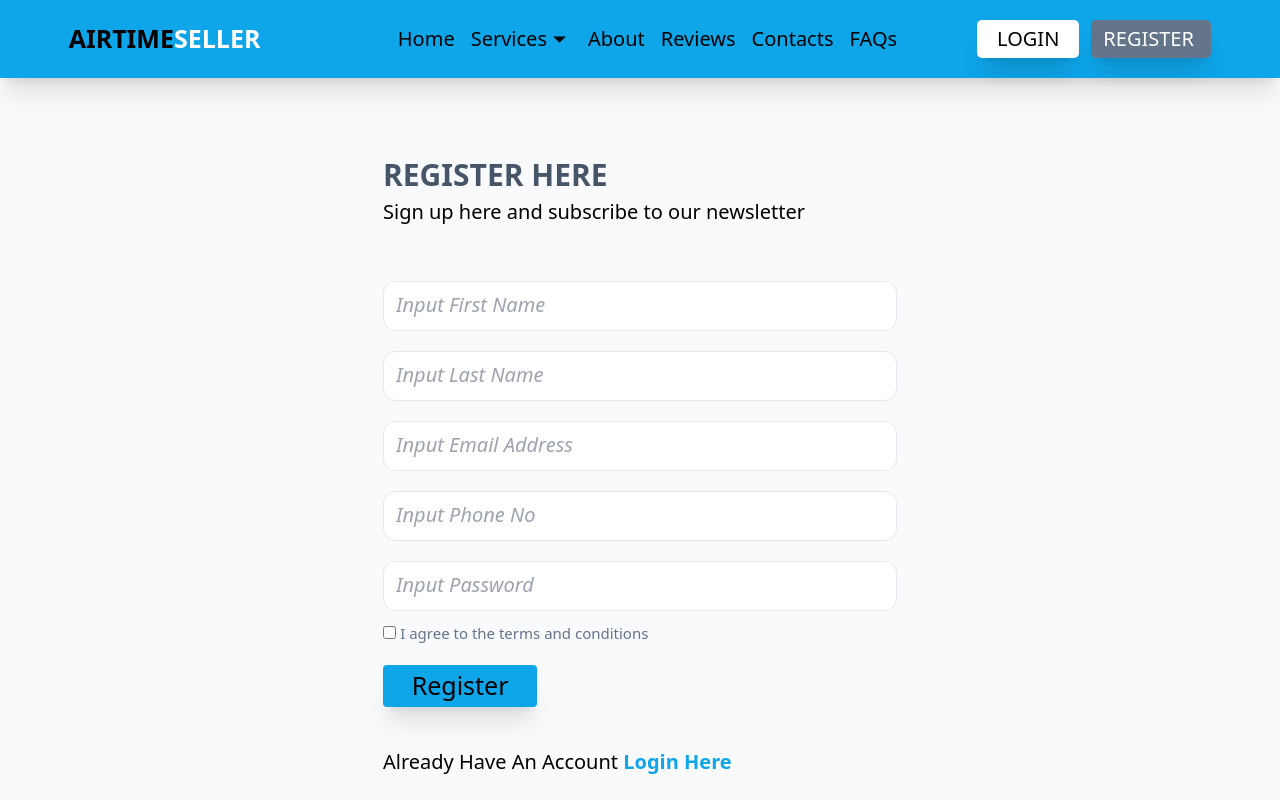
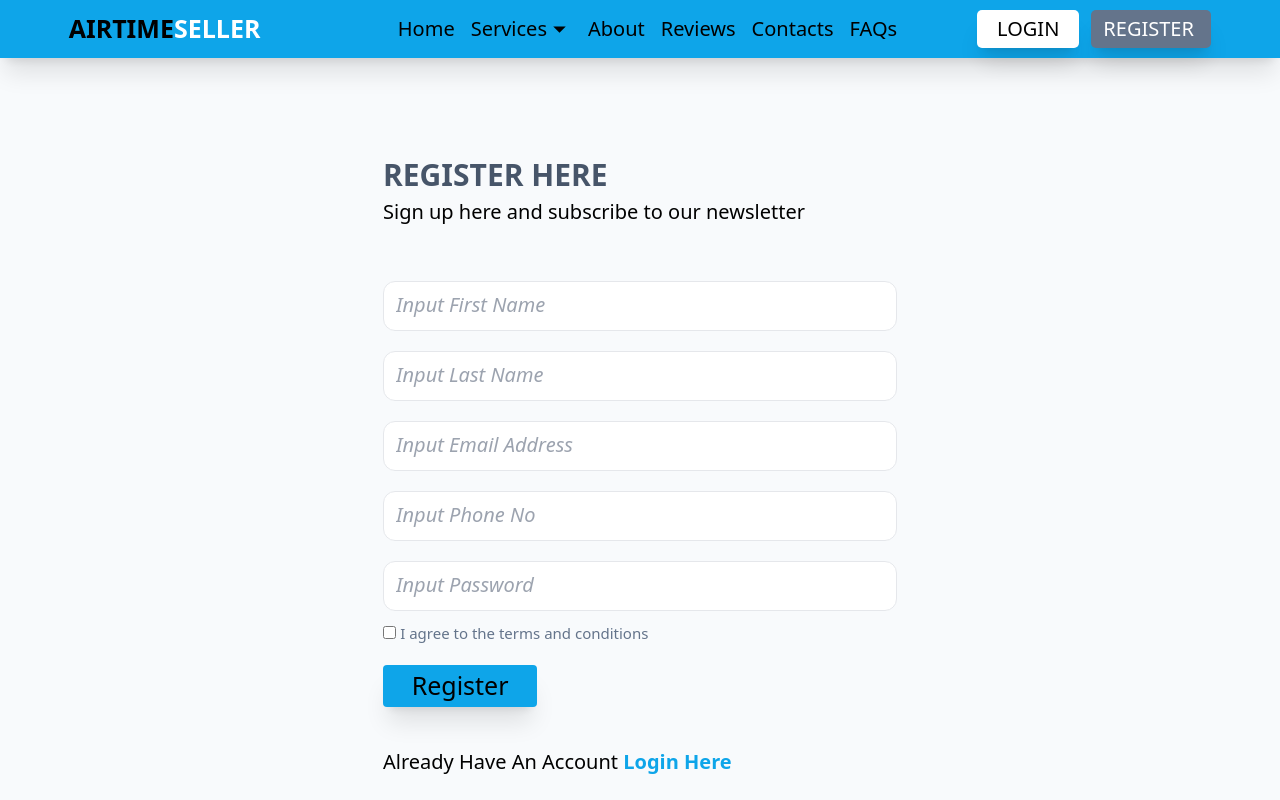
Before and after one commit to DesmondNzubechi/Airtime-seller, a React (Create React App) app: page /register in a window 1280 px wide. Shown: the top 800 px of the page. Built offline with nearby package versions, Linux system fonts and the light colour scheme; the HTML template or start-up script is replaced by a standard one.

Commit message:
new change

```diff
--- a/src/Components/Navbar/Navbar.css
+++ b/src/Components/Navbar/Navbar.css
@@ -9,6 +9,7 @@
    width: 100%;
    overflow-x: none !important;
    z-index: 1000;
+   padding: 10px 20px;
 }
 .link{
     display: flex;
--- a/src/Components/Register/Login.jsx
+++ b/src/Components/Register/Login.jsx
@@ -16,8 +16,8 @@ export const Login = () => {
 
     const [isPassword, setIsPassword] = useState('password');
     return(
-        <>
-        <div className="px-[20px] pt-[140px] pb-[50px] flex justify-center ">
+        < >
+        <div className="px-[20px] pt-[140px] pb-[50px] flex justify-center min-[100vh]">
    <div>
 <div data-aos='fade-up' >
     <h1 className="uppercase font-bold md:text-[40px] text-[25px] text-slate-600">Sign In Here</h1>
--- a/src/Components/Register/Register.jsx
+++ b/src/Components/Register/Register.jsx
@@ -15,7 +15,7 @@ export const Register = () => {
 
     return (
         <>
-        <div className="py-[50px] pt-[100px] bg-slate-50 flex justify-center">
+        <div className="py-[50px] pt-[100px] bg-slate-50 flex justify-center min-h-[100vh]">
          <div className="bg-sky-500- mt-5 p-3 rounded-xl">
             <div className="my-[20px]" data-aos='fade-up' >
                 <h1 className="text-[30px] uppercase font-bold text-slate-600 ">Register Here</h1>
```
